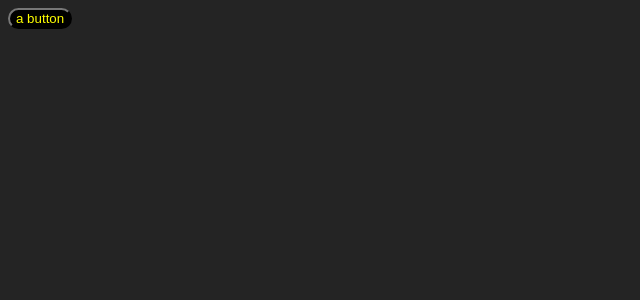
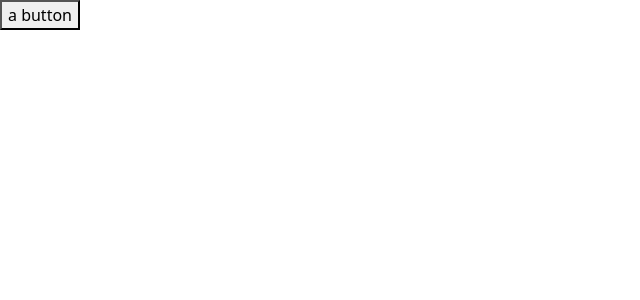
Before and after one commit to enchanted-coder/react-learner, a React (Vite) app: page / in a window 1280 px wide. Shown: the top 300 px of the page, without its empty margins (0-640 px from the left). Built offline with nearby package versions, Linux system fonts and the light colour scheme.

Commit message:
added bootstrap.css

```diff
--- a/src/index.css
+++ /dev/null
@@ -1,14 +0,0 @@
-:root{
-  background-color: #242424;
-}
-
-button{
-  color: yellow;
-  background-color: black;
-  border-color: #242424;
-  border-radius: 50px;
-  cursor: pointer;
-}
-button:hover{
-  border-color: violet;
-}
--- a/src/main.tsx
+++ b/src/main.tsx
@@ -1,7 +1,7 @@
 import React from 'react'
 import ReactDOM from 'react-dom/client'
 import App from './App'
-import './index.css'
+import 'bootstrap/dist/css/bootstrap.css'
 
 ReactDOM.createRoot(document.getElementById('root') as HTMLElement).render(
   <React.StrictMode>
```
